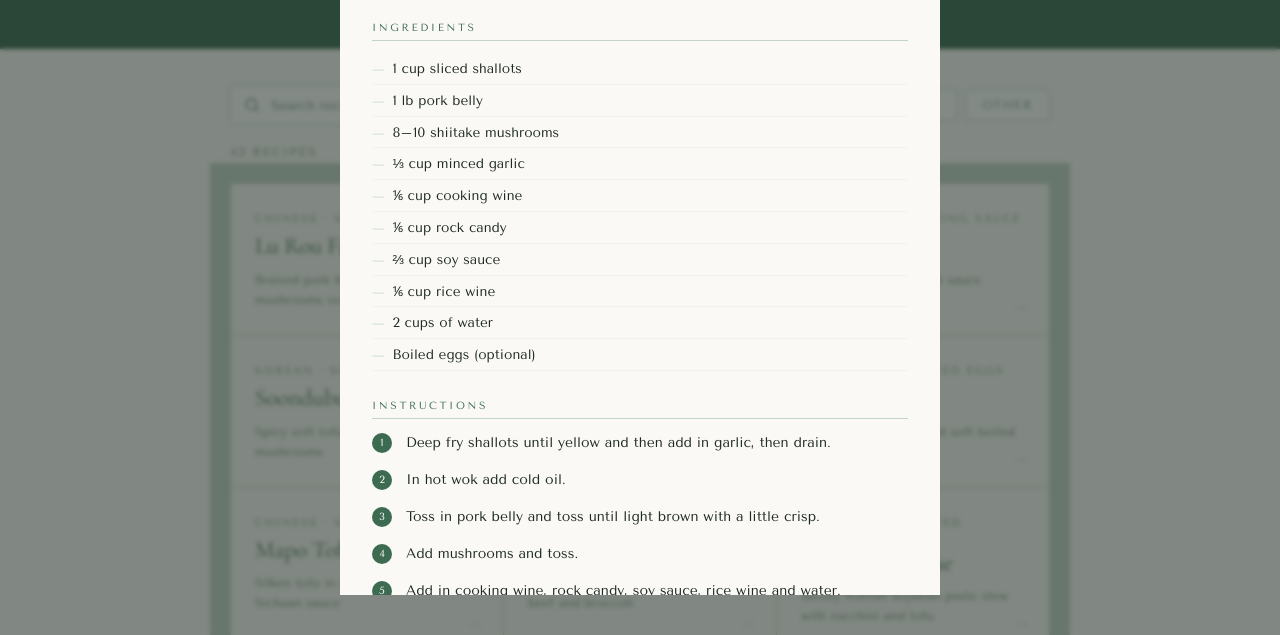
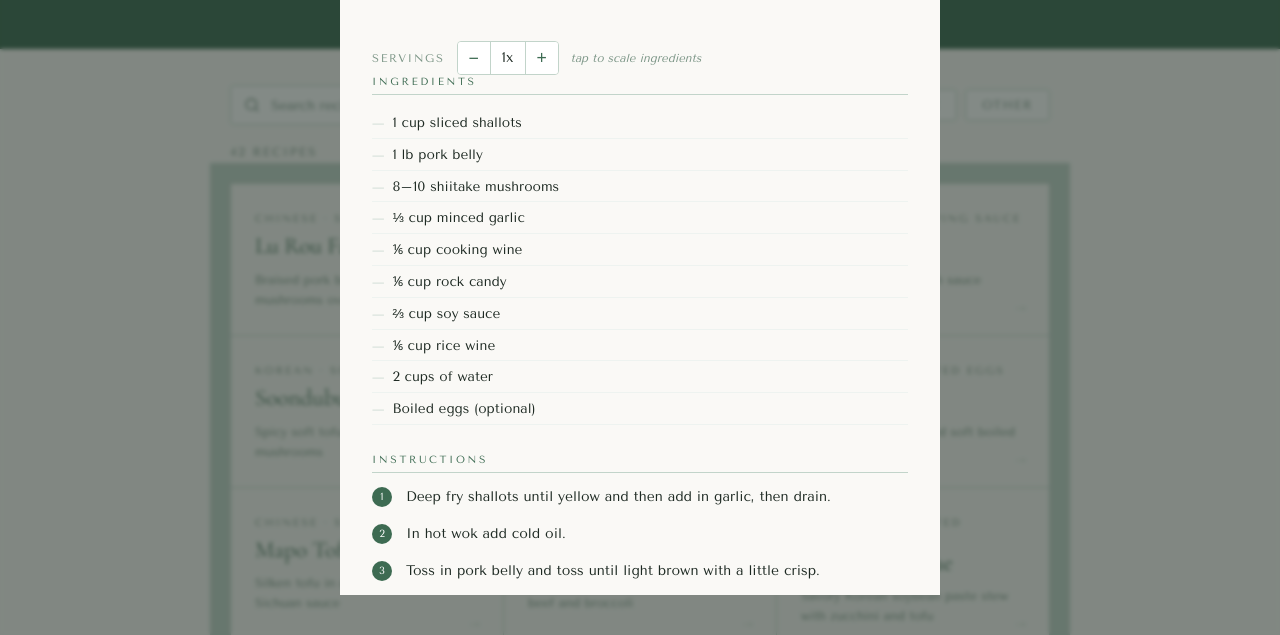
Before and after one commit to sfl2323/recipes, a plain HTML site: page index.html in a window 1280 px wide. Both pictures are taken after a click on the element 367 px from the left and 424 px from the top of the page. Shown: the part 165-800 px from the top of the page. Drawn offline with nearby package versions, Linux system fonts and the light colour scheme.

Commit message:
Add files via upload

```diff
--- a/index.html
+++ b/index.html
@@ -326,6 +326,58 @@
     line-height: 1.6;
   }
   .modal-note a { color: var(--green); }
+
+  .scaler {
+    display: flex;
+    align-items: center;
+    gap: 12px;
+    margin-top: 10px;
+    padding: 10px 0 0;
+  }
+  .scaler-label {
+    font-size: 0.7rem;
+    letter-spacing: 0.15em;
+    text-transform: uppercase;
+    color: var(--muted);
+  }
+  .scaler-controls {
+    display: flex;
+    align-items: center;
+    gap: 0;
+    border: 1.5px solid var(--green-mid);
+    border-radius: 4px;
+    overflow: hidden;
+  }
+  .scaler-btn {
+    background: white;
+    border: none;
+    width: 32px;
+    height: 32px;
+    font-size: 1.1rem;
+    cursor: pointer;
+    color: var(--green);
+    display: flex;
+    align-items: center;
+    justify-content: center;
+    transition: background 0.15s;
+  }
+  .scaler-btn:hover { background: var(--green-light); }
+  .scaler-val {
+    width: 36px;
+    text-align: center;
+    font-size: 0.88rem;
+    color: var(--text);
+    border-left: 1px solid var(--green-mid);
+    border-right: 1px solid var(--green-mid);
+    height: 32px;
+    line-height: 32px;
+    background: white;
+  }
+  .scaler-note {
+    font-size: 0.72rem;
+    color: var(--muted);
+    font-style: italic;
+  }
 
   .close-btn {
     position: absolute;
@@ -1668,22 +1720,90 @@
   });
 }
 
-function openModal(r) {
-  document.getElementById('modalTag').textContent = r.tag;
-  document.getElementById('modalTitle').textContent = r.title;
-
+// --- SERVING SCALER ---
+function parseAndScale(text, multiplier) {
+  // Match numbers including fractions like 1/2, 1¼, mixed like 1 1/2
+  return text.replace(/(\d+\s+\d+\/\d+|\d+\/\d+|[\d]*[¼½¾⅓⅔⅛⅜⅝⅞]|\d+\.?\d*)/g, (match, offset, str) => {
+    // Convert fraction words
+    const fractionMap = {'¼':0.25,'½':0.5,'¾':0.75,'⅓':0.333,'⅔':0.667,'⅛':0.125,'⅜':0.375,'⅝':0.625,'⅞':0.875};
+    let val;
+    if (fractionMap[match]) {
+      val = fractionMap[match];
+    } else if (match.includes('/')) {
+      const parts = match.trim().split(/\s+/);
+      if (parts.length === 2) {
+        const [whole] = parts;
+        const [n, d] = parts[1].split('/');
+        val = parseFloat(whole) + parseFloat(n)/parseFloat(d);
+      } else {
+        const [n, d] = match.split('/');
+        val = parseFloat(n)/parseFloat(d);
+      }
+    } else {
+      val = parseFloat(match);
+    }
+    const scaled = val * multiplier;
+    // Format nicely
+    if (Number.isInteger(scaled)) return scaled.toString();
+    // Try to express as simple fraction
+    const fracs = [[1,4,'¼'],[1,2,'½'],[3,4,'¾'],[1,3,'⅓'],[2,3,'⅔'],[1,8,'⅛'],[3,8,'⅜'],[5,8,'⅝'],[7,8,'⅞']];
+    for (const [n,d,sym] of fracs) {
+      if (Math.abs(scaled - n/d) < 0.02) return sym;
+      if (scaled > 1) {
+        const whole = Math.floor(scaled);
+        const rem = scaled - whole;
+        if (Math.abs(rem - n/d) < 0.02) return `${whole}${sym}`;
+      }
+    }
+    return parseFloat(scaled.toFixed(1)).toString();
+  });
+}
+
+let currentRecipe = null;
+let currentMultiplier = 1;
+let baseServings = 1;
+
+function renderIngredients() {
+  const r = currentRecipe;
   let html = '';
-
-  // Ingredients
   if (r.ingredientGroups && r.ingredientGroups.length > 0) {
     html += `<p class="section-label">Ingredients</p>`;
     r.ingredientGroups.forEach(g => {
       if (g.label) html += `<p class="ingredient-group-label">${g.label}</p>`;
       html += '<ul class="ingredients-list">';
-      g.items.forEach(i => { html += `<li>${i}</li>`; });
+      g.items.forEach(i => {
+        const scaled = currentMultiplier === 1 ? i : parseAndScale(i, currentMultiplier);
+        html += `<li>${scaled}</li>`;
+      });
       html += '</ul>';
     });
   }
+  document.getElementById('ingredientsSection').innerHTML = html;
+  document.getElementById('scalerVal').textContent = `${baseServings * currentMultiplier}x`;
+}
+
+function openModal(r) {
+  currentRecipe = r;
+  currentMultiplier = 1;
+  baseServings = 1;
+
+  document.getElementById('modalTag').textContent = r.tag;
+  document.getElementById('modalTitle').textContent = r.title;
+
+  // Scaler
+  const scalerHTML = `
+    <div class="scaler">
+      <span class="scaler-label">Servings</span>
+      <div class="scaler-controls">
+        <button class="scaler-btn" id="scalerDown">−</button>
+        <div class="scaler-val" id="scalerVal">1x</div>
+        <button class="scaler-btn" id="scalerUp">+</button>
+      </div>
+      <span class="scaler-note">tap to scale ingredients</span>
+    </div>`;
+
+  let html = scalerHTML;
+  html += `<div id="ingredientsSection"></div>`;
 
   // Steps
   if (r.steps && r.steps.length > 0) {
@@ -1699,6 +1819,17 @@
   }
 
   document.getElementById('modalBody').innerHTML = html;
+
+  document.getElementById('scalerUp').addEventListener('click', () => {
+    currentMultiplier = Math.min(currentMultiplier + 1, 10);
+    renderIngredients();
+  });
+  document.getElementById('scalerDown').addEventListener('click', () => {
+    currentMultiplier = Math.max(currentMultiplier - 1, 1);
+    renderIngredients();
+  });
+
+  renderIngredients();
   overlay.classList.add('open');
   document.body.style.overflow = 'hidden';
 }
```
